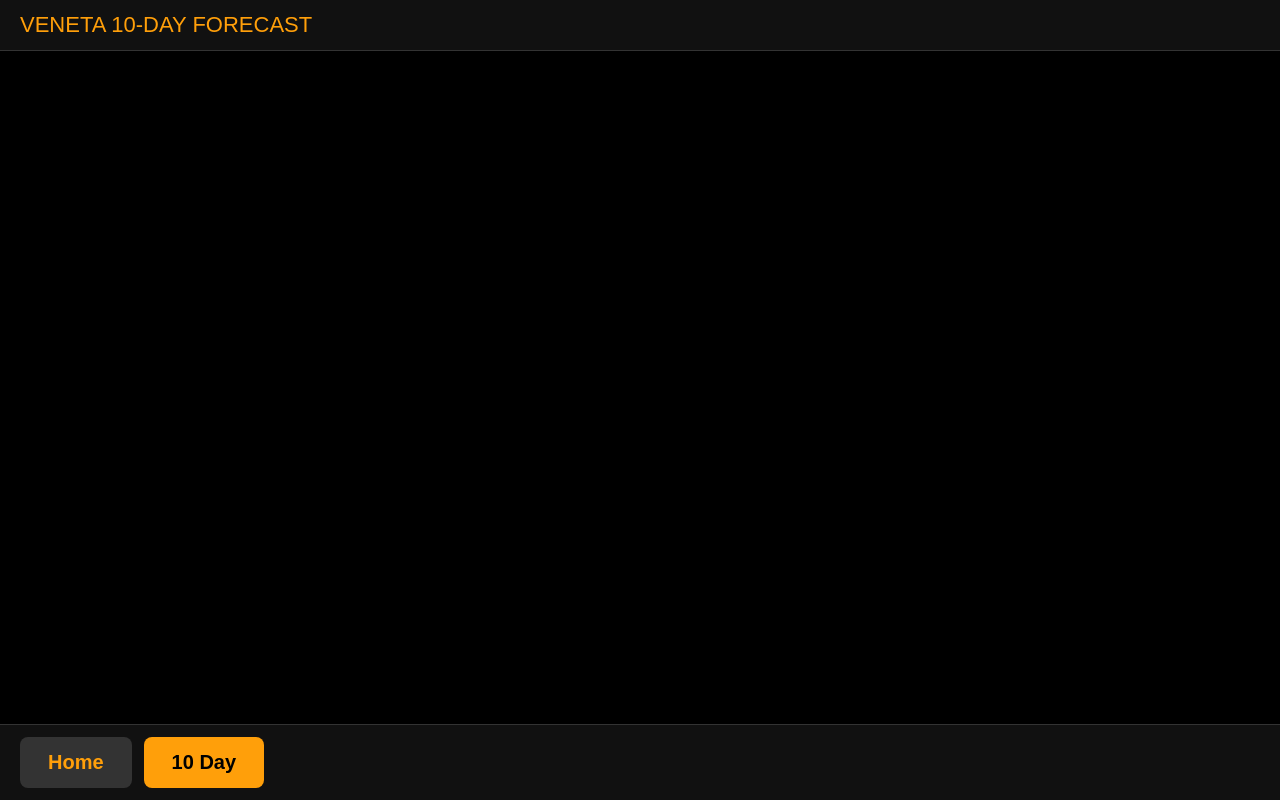
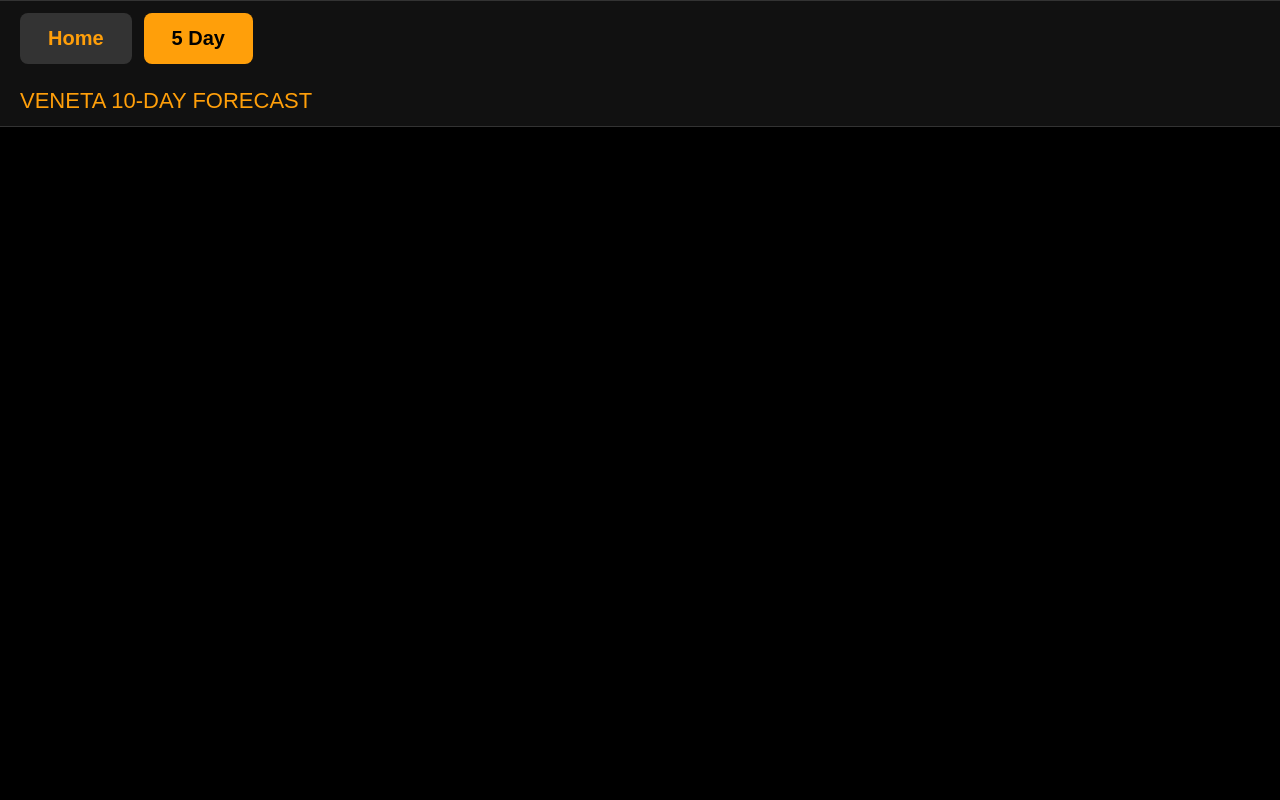
Before and after one commit to tomsepe/pi-weather-dashboard, a Flask app: template templates/dashboard_10day.html in a window 1280 px wide. Run offline with Flask 3, Linux system fonts and the light colour scheme; the template is opened without the code that fills it, so the values that code supplies are empty.

Commit message:
edited page text

```diff
--- a/templates/dashboard_10day.html
+++ b/templates/dashboard_10day.html
@@ -18,6 +18,10 @@
     <meta http-equiv="refresh" content="300">
 </head>
 <body>
+    <nav class="nav">
+        <a href="/">Home</a>
+        <a href="/10day" class="active">5 Day</a>
+    </nav>
     <div class="header">Veneta 10-Day Forecast</div>
     {% if forecast_note %}
     <div class="forecast-note">{{ forecast_note }}</div>
@@ -31,9 +35,5 @@
         </div>
         {% endfor %}
     </div>
-    <nav class="nav">
-        <a href="/">Home</a>
-        <a href="/10day" class="active">10 Day</a>
-    </nav>
 </body>
 </html>
```
Also changed, not shown: templates/dashboard.html (+4 -4 lines).
